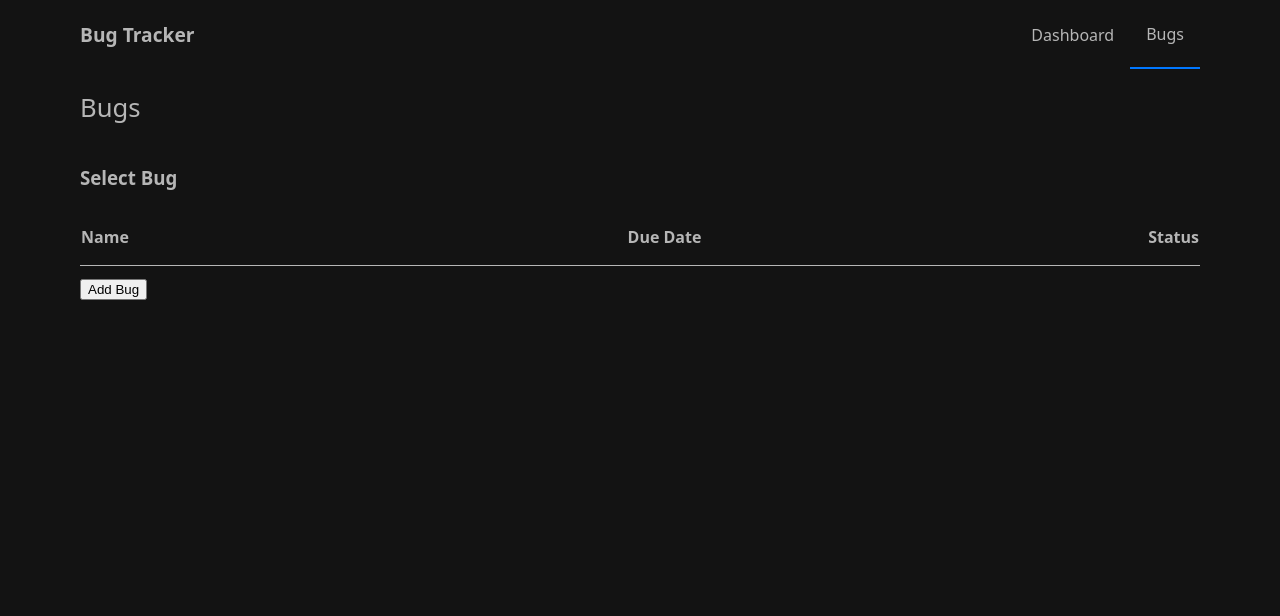
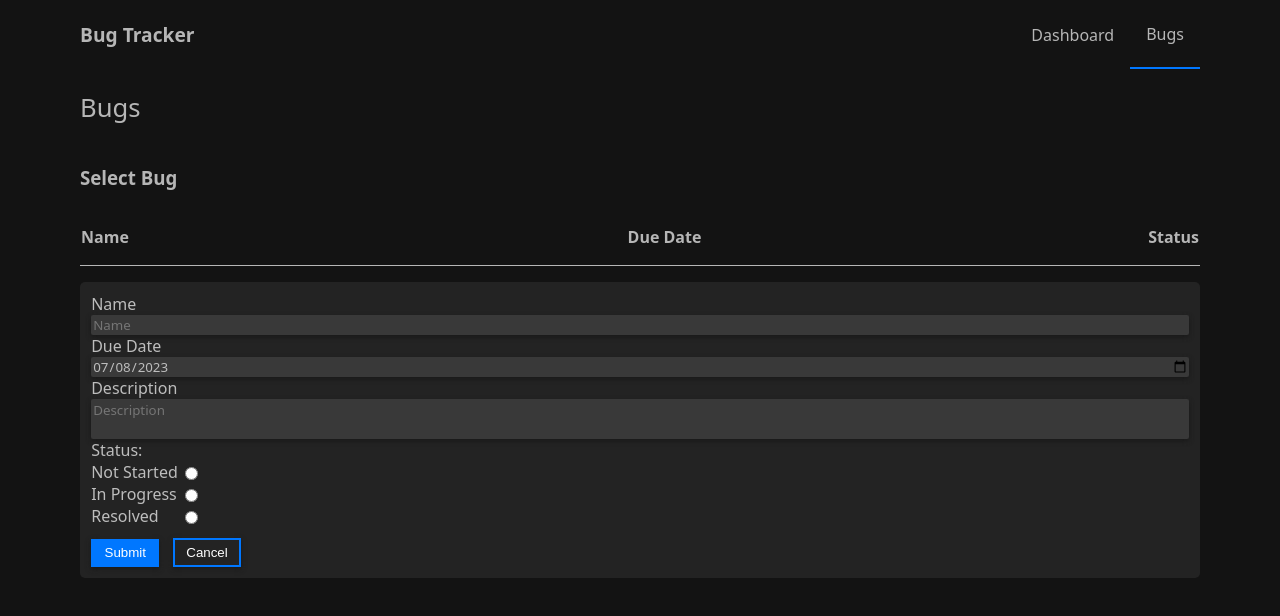
Before and after one commit to Mario-Florio/bug-tracker, a React (Create React App) app: page /bugs in a window 1280 px wide. Shown: the top 616 px of the page. Built offline with nearby package versions, Linux system fonts and the light colour scheme; the HTML template or start-up script is replaced by a standard one.

Commit message:
feat: update style and validation of bugslist form

```diff
--- a/src/pages/Bugs/BugsList/BugsList.css
+++ b/src/pages/Bugs/BugsList/BugsList.css
@@ -34,6 +34,90 @@ table {
     background-color: rgba(128, 128, 128, 0.27);
 }
 
+/* Form */
+
+.bugsList__formWrapper {
+    position: sticky;
+    bottom: .6em;
+    margin: 1em 0;
+    border-radius: 5px;
+    transition-duration: .4s;
+}
+
+.bugsList__addButton {
+    font-family: 'Courier New', Courier, monospace;
+    font-size: 2rem;
+    font-weight: 200;
+    color: rgb(189, 189, 189);
+    background-color: #65656536;
+    margin: .1em 0;
+    padding: 0 .3em;
+    border: none;
+    border-radius: 20px;
+    backdrop-filter: blur(10px);
+    cursor: pointer;
+}
+
+.bugsList__form {
+    display: flex;
+    flex-direction: column;
+    color: rgb(189, 189, 189);
+    padding: .7em;
+    background-color: #65656536;
+    border-radius: 5px;
+    backdrop-filter: blur(10px);
+}
+
+.bugsList__form>input,
+.bugsList__form>textarea {
+    color: rgb(189, 189, 189);
+    font-family: system-ui, -apple-system, BlinkMacSystemFont, 'Segoe UI', Roboto, Oxygen, Ubuntu, Cantarell, 'Open Sans', 'Helvetica Neue', sans-serif;
+    background-color: #87878736;
+    border: none;
+    border-radius: 2px;
+    box-shadow: 0px 2px 5px rgba(21, 21, 21, 0.687);
+    resize: none;
+}
+
+.bugsList__form>input::-webkit-datetime-edit-text,
+.bugsList__form>input::-webkit-datetime-edit-month-field,
+.bugsList__form>input::-webkit-datetime-edit-day-field,
+.bugsList__form>input::-webkit-datetime-edit-year-field,
+.bugsList__form>input::-webkit-calendar-picker-indicator {
+    color: rgb(189, 189, 189);
+}
+
+.bugsList__input--invalid:focus {
+    outline: solid 2px red;
+}
+
+.bugsList__submitButton {
+    color:rgb(255, 255, 255);
+    background-color: rgb(0, 119, 255);
+    margin-right: 1em;
+    padding: .5em 1em;
+    border: none;
+    box-shadow: 0px 2px 5px rgba(21, 21, 21, 0.687);
+    cursor: pointer;
+}
+
+.bugsList__cancelButton {
+    color:rgb(255, 255, 255);
+    background: none;
+    padding: .37em .87em;
+    border: solid 2px rgb(0, 119, 255);
+    box-shadow: 0px 2px 5px rgba(21, 21, 21, 0.687);
+    cursor: pointer;
+}
+
+.bugsList__submitButton:hover {
+    background-color: rgb(1, 80, 172);
+}
+
+.bugsList__cancelButton:hover {
+    border: solid 2px rgb(1, 80, 172);
+}
+
 @media all and (max-width: 700px) {
     .bugsList {
         margin: 0 2rem;
--- a/src/pages/Bugs/BugsList/BugsList.js
+++ b/src/pages/Bugs/BugsList/BugsList.js
@@ -5,14 +5,12 @@ import uniqid from 'uniqid';
 
 function BugsList(props) {
 
-    const [formIsActive, setFormIsActive] = useState(false);
-
     const { bugs, bugsList, setBugsList, setBug } = props;
 
     return(
         <div className="bugsList">
             <table className="bugsList__table">
-                <thead>
+                <thead style={{position: "sticky", top: "7.7rem", backgroundColor: "rgb(19, 19, 19)"}}>
                     <tr className="bugsList__tableRow">
                         <th style={{textAlign: "left", width: "146px"}}>Name</th>
                         <th>Due Date</th>
@@ -23,12 +21,7 @@ function BugsList(props) {
                     {bugsList.map(bug => <BugTicket key={uniqid()} bug={bug} setBug={setBug} bugsList={bugsList}/>)}
                 </tbody>
             </table>
-            {formIsActive ?
-                <ReactHookForm bugs={bugs} setBugsList={setBugsList} setFormIsActive={setFormIsActive}/>
-            :
-                <button style={{margin: "1em 0"}} onClick={() => setFormIsActive(true)}>
-                    Add Bug
-                </button>}
+            <ReactHookForm bugs={bugs} setBugsList={setBugsList}/>
         </div>
     );
 }
@@ -73,6 +66,8 @@ function BugTicket(props) {
 
 function ReactHookForm(props) {
 
+    const [isFormActive, setIsFormActive] = useState(true);
+
     const {
         register,
         handleSubmit,
@@ -86,12 +81,8 @@ function ReactHookForm(props) {
         }
     });
 
-    const { setFormIsActive, bugs, setBugsList } = props;
+    const { bugs, setBugsList } = props;
 
-    const handleCancel = e => {
-        e.preventDefault();
-        setFormIsActive(false);
-    };
 
     const submit = (data, e) => {
         e.preventDefault();
@@ -104,22 +95,19 @@ function ReactHookForm(props) {
         };
         bugs.add(newBug);
         setBugsList(bugs.getBugs());
-        setFormIsActive(false);
+        setIsFormActive(false);
     }
 
     return(
+        <div className="bugsList__formWrapper">
+            {isFormActive ?
             <form
-            style={{
-                display: "flex",
-                flexDirection: "column",
-                alignItems: "start",
-                color: "rgb(182, 182, 182)",
-                margin: "1em 0 1em"
-            }}
-            onSubmit={handleSubmit((data, e) => submit(data, e))}>
+                className="bugsList__form"
+                onSubmit={handleSubmit((data, e) => submit(data, e))}
+            >
                 <label>Name</label>
                 <input
-                className={errors.name ? "bugs__input--invalid" : null}
+                    className={errors.name ? "bugsList__input--invalid" : null}
                     {...register("name",
                         {
                             required: "This is required.",
@@ -132,11 +120,17 @@ function ReactHookForm(props) {
                 <label>Due Date</label>
                 <input
                     type='date'
-                {...register("dueDate")}
+                    className={errors.dueDate ? "bugsList__input--invalid" : null}
+                    {...register("dueDate",
+                        {
+                            required: "This is required.",
+                        }
+                    )}
                 />
+                {errors.dueDate ? <p className="bugs__errorMsg">{errors.dueDate.message}</p> : null}
                 <label>Description</label>
                 <textarea
-                className={errors.description ? "bugs__input--invalid" : null}
+                    className={errors.description ? "bugsList__input--invalid" : null}
                     {...register("description",
                         {
                             required: "This is required.",
@@ -145,7 +139,7 @@ function ReactHookForm(props) {
                     placeholder='Description'
                 />
                 {errors.description ? <p className="bugs__errorMsg">{errors.description.message}</p> : null}
-            <label>Status</label>
+                <label>Status:</label>
                 <div style={{display: "flex", justifyContent: "space-between", width: "110px"}}>
                     <label>Not Started</label>
                     <input
@@ -170,10 +164,24 @@ function ReactHookForm(props) {
                         {...register("status")}
                     />
                 </div>
-            <div style={{margin: "1em 0"}}>
-                <button>Submit</button>
-                <button onClick={handleCancel}>Cancel</button>
+                <div style={{marginTop: ".7em"}}>
+                    <button className="bugsList__submitButton">Submit</button>
+                    <button
+                        className="bugsList__cancelButton"
+                        onClick={() => isFormActive ? setIsFormActive(false) : setIsFormActive(true)}
+                    >
+                        Cancel
+                    </button>
                 </div>
             </form>
+            :
+            <button
+                className="bugsList__addButton"
+                onClick={() => isFormActive ? setIsFormActive(false) : setIsFormActive(true)}
+            >
+                +
+            </button>
+            }
+        </div>
     );
 }
```
Lines whose indentation alone changed are shown as unchanged.
